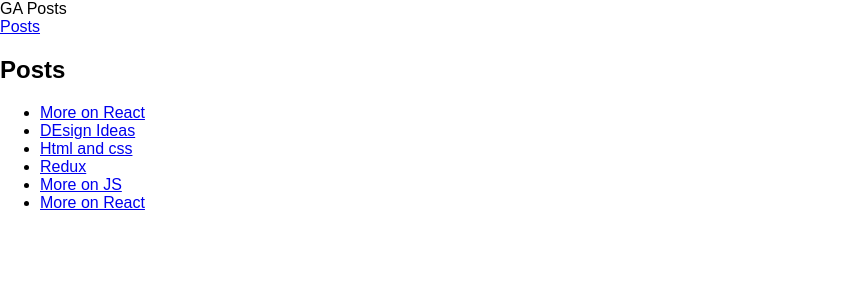
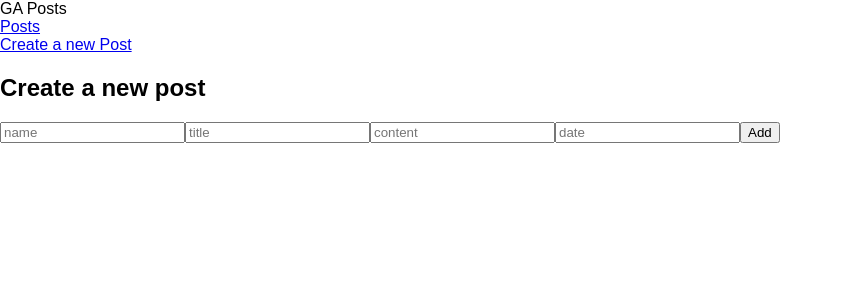
Before and after one commit to dionadk/project3-front, a React (Create React App) app: page /add in a window 1280 px wide. Before the commit this address led to /. Shown: the top 300 px of the page, without its empty margins (0-843 px from the left). Built offline with nearby package versions, Linux system fonts and the light colour scheme.

Commit message:
new feature to add a post

```diff
--- /dev/null
+++ b/src/components/Add/Add.js
@@ -0,0 +1,79 @@
+import React, { Component } from 'react';
+import axios from 'axios'
+
+
+
+export default class Add extends Component {
+
+  constructor() {
+    super ()
+    this.state = {
+      userNamename: '',
+      title: '',
+      content: '',
+      date: ''
+
+    }
+
+      this.handleCreatePost = this.handleCreatePost.bind(this)
+      // this.handleSubmitPost = this.handleSubmitPost.bind(this)
+  }
+
+  handleCreatePost (e) {
+    e.preventDefault()
+    const name = e.target.name
+    let newPost = []
+    this.setState ({
+      [name]: e.target.value
+    })
+
+
+  }
+
+
+//   handleSubmitPost(e) {
+//     e.preventDefault()
+//     axios.post("http://localhost:3001/notebooks", {
+//
+//         name: this.state.name,
+//         title: this.state.title,
+//         content: this.state.content,
+//         date: this.state.date
+//
+//     })
+//     .then((response) => {
+//       this.setState({
+//         posts: response.data
+//       })})
+//     .catch((err) => {
+//       console.log(err)
+//     })
+//
+// }
+
+  render (){
+
+    return (
+      <div className="add">
+
+      <h2>Create a new post</h2>
+      <form onSubmit={this.handleSubmitPost}>
+        <input name="userName" type="text" placeholder="name"  onChange={this.handleCreatePost} />
+        <input name="title" type="text" placeholder="title" onChange={this.handleCreatePost} />
+        <input name="content" type="text" placeholder="content" onChange={this.handleCreatePost} />
+        <input name="date" type="text" placeholder="date" onChange={this.handleCreatePost}  />
+
+        <input className="add-btn" type="submit" value="Add" />
+      </form>
+    </div>
+
+
+    )
+
+
+  }
+
+
+
+
+}
--- a/src/components/App/App.js
+++ b/src/components/App/App.js
@@ -2,6 +2,7 @@ import React, { Component } from 'react';
 import Post from '../Post/Post.js';
 import Comments from '../Comments/Comments.js';
 import Show from '../Show/Show.js';
+import Add from '../Add/Add.js';
 
 // import './App.css';
 import axios from "axios";
@@ -19,6 +20,7 @@ class App extends Component {
   constructor(props) {
     super (props)
     this.state = {
+        // posts: []
       posts: [
     {"userName": "Diona", "title": "More on React", "date": "10/05/2017", "content": "The more practice the better you will be. Try youtube tutorials at the begenning to get a deep knowledge"},
     {"userName": "Aaliyah", "title": "DEsign Ideas", "date": "09/05/2017", "content": "The more practice the better you will be. Try youtube tutorials at the begenning to get a deep knowledge"},
@@ -29,7 +31,17 @@ class App extends Component {
     ]}
   }
 
-
+//   componentWillMount () {
+//   axios.get("http://localhost:4000/posts")
+//   .then(response => {
+//     this.setState({
+//       posts: response.data
+//     })
+//   })
+//   .catch((err) => {
+//       console.log(err)
+//     })
+// }
   render() {
     return (
 
@@ -38,6 +50,7 @@ class App extends Component {
             <div className="nav">
               <div className="nav-item"><span className="nav-logo">GA Posts</span></div>
               <div className="nav-item"><Link to="/">Posts</Link></div>
+              <div className="nav-item"><Link to="/add">Create a new Post</Link></div>
 
             </div>
             <div className="main">
@@ -54,6 +67,11 @@ class App extends Component {
                       posts={this.state.posts} /> )}
                     />
 
+
+                <Route path="/add" render={() => (
+                    <Add /> )}
+                  />
+
                 <Route
                   path="/*"
                   render={ () => (<Redirect to="/" />)}
```
